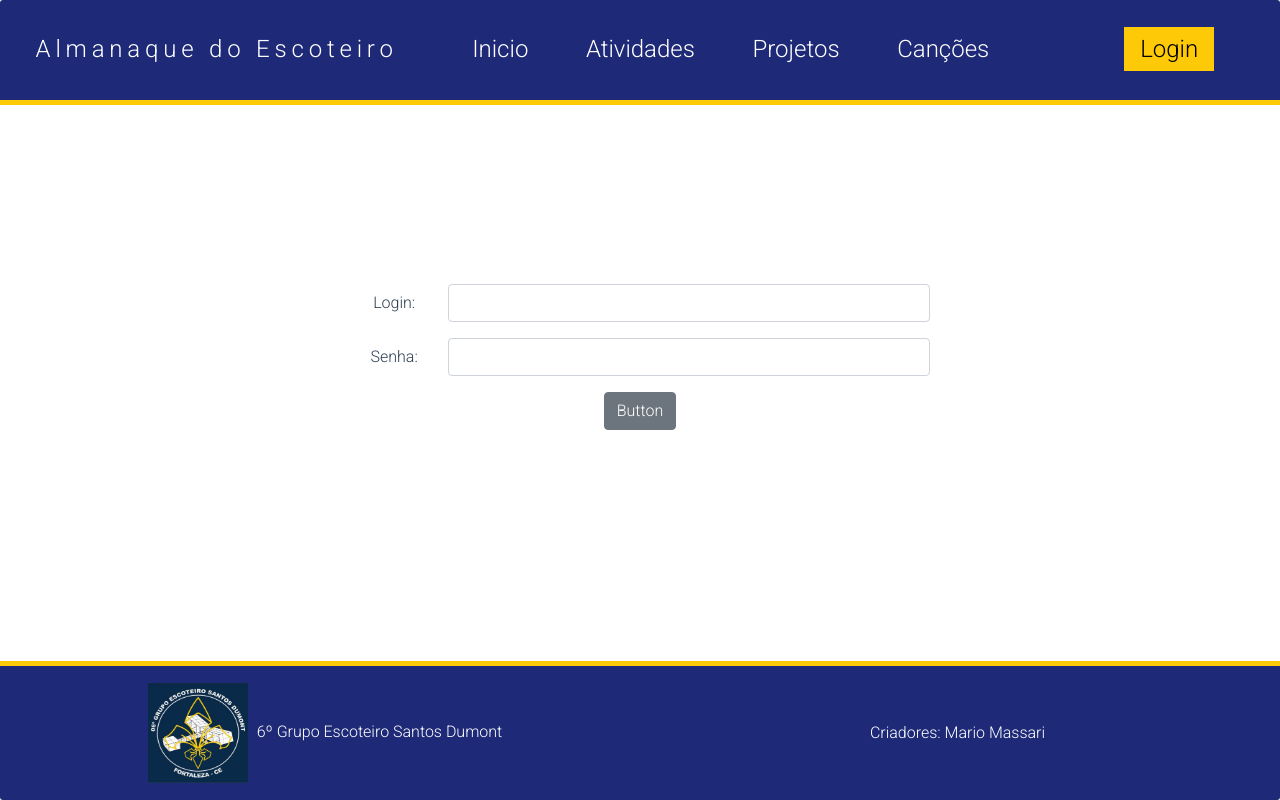
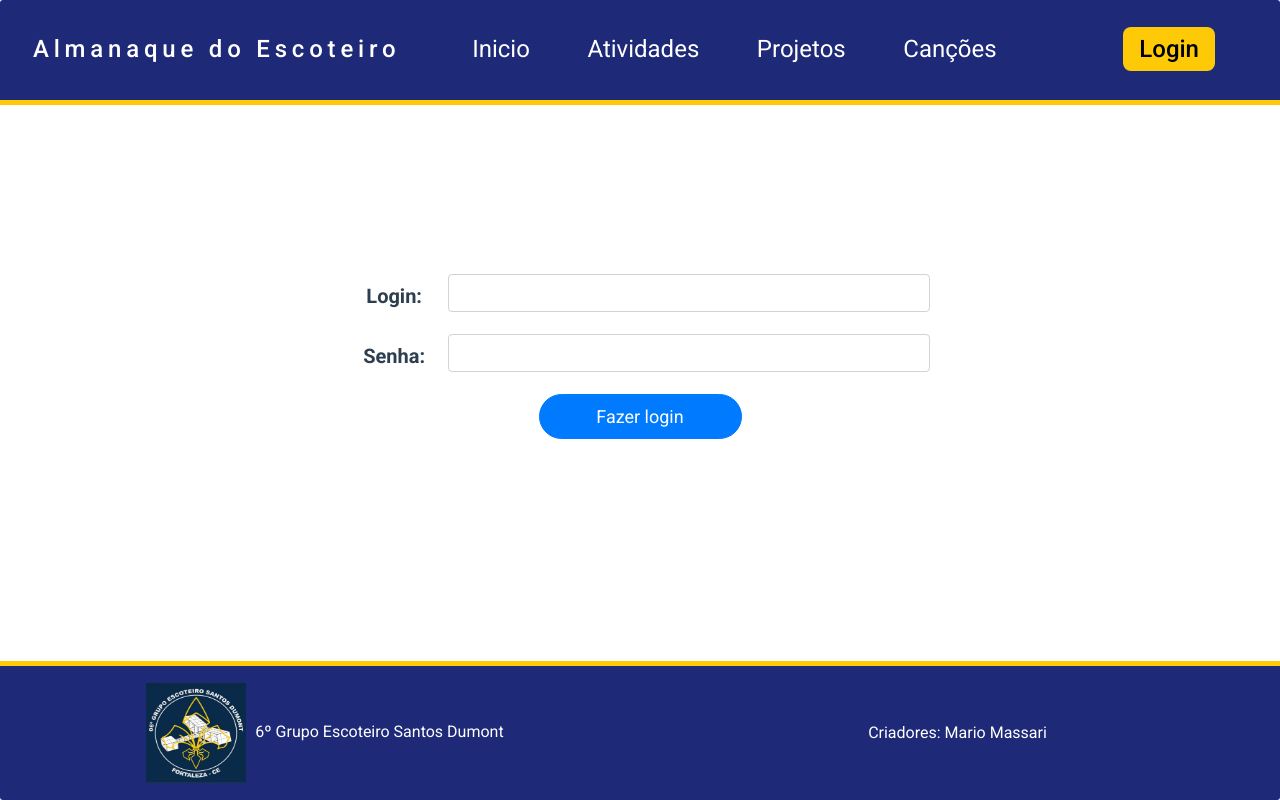
Before and after one commit to mario3920/Ibproject, a Vue app: page /login in a window 1280 px wide. Built offline with nearby package versions, Linux system fonts and the light colour scheme.

Commit message:
atualização do login e home

```diff
--- a/src/components/HeaderLayout.vue
+++ b/src/components/HeaderLayout.vue
@@ -1,7 +1,6 @@
 <template>
-  <b-card-header id="cabecalho" slot="">
+  <b-card-header id="cabecalho" slot>
     <b-row>
-
       <!-- logo space -->
       <b-col sm="4" align-self="center">
         <span id="titulo">Almanaque do Escoteiro</span>
@@ -19,9 +18,8 @@
 
       <!--login button space -->
       <b-col sm="2" align-self="center">
-          <router-link id="login" to="/login">Login</router-link>
+        <router-link id="login" to="/login">Login</router-link>
       </b-col>
-
     </b-row>
   </b-card-header>
 </template>
@@ -31,8 +29,7 @@ export default {};
 </script>
 
 <style>
-
-#cabecalho  {
+#cabecalho {
   border-bottom: 5px solid #feca08;
   color: white;
   font-size: 1.5em;
@@ -44,14 +41,13 @@ export default {};
   flex-direction: row;
 }
 
-
 #titulo {
-
   letter-spacing: 0.2em;
   font-weight: 500;
 }
 
-#navBtn, #nomeGrupo {
+#navBtn,
+#nomeGrupo {
   padding: 1em 1.2em;
   color: white;
 }
@@ -60,6 +56,8 @@ export default {};
   color: black;
   font-weight: 500;
   background-color: #feca08;
+  border: 0;
+  border-radius: 8px;
   padding: 0.5rem 1rem 0.5rem 1rem;
 }
 </style>
--- a/src/views/Home.vue
+++ b/src/views/Home.vue
@@ -1,6 +1,62 @@
 <template>
   <div class="home">
-    <p>ujasbiofdgausgbfiougbuaisdof</p>
+    <b-carousel
+      id="carousel-1"
+      v-model="slide"
+      :interval="3000"
+      controls
+      indicators
+      background="#ababab"
+      img-width="1024"
+      img-height="480"
+      style="text-shadow: 1px 1px 2px #333;"
+      @sliding-start="onSlideStart"
+      @sliding-end="onSlideEnd"
+    >
+      <!-- Text slides with image -->
+      <b-carousel-slide
+        caption="First slide"
+        text="Nulla vitae elit libero, a pharetra augue mollis interdum."
+        img-src="https://picsum.photos/1024/480/?image=52"
+      ></b-carousel-slide>
+
+      <!-- Slides with custom text -->
+      <b-carousel-slide img-src="https://picsum.photos/1024/480/?image=54">
+        <h1>Hello world!</h1>
+      </b-carousel-slide>
+
+      <!-- Slides with image only -->
+      <b-carousel-slide img-src="https://picsum.photos/1024/480/?image=58"></b-carousel-slide>
+
+      <!-- Slides with img slot -->
+      <!-- Note the classes .d-block and .img-fluid to prevent browser default image alignment -->
+      <b-carousel-slide>
+        <template v-slot:img>
+          <img
+            class="d-block img-fluid w-100"
+            width="1024"
+            height="480"
+            src="https://picsum.photos/1024/480/?image=55"
+            alt="image slot"
+          />
+        </template>
+      </b-carousel-slide>
+
+      <!-- Slide with blank fluid image to maintain slide aspect ratio -->
+      <b-carousel-slide caption="Blank Image" img-blank img-alt="Blank image">
+        <p>
+          Lorem ipsum dolor sit amet, consectetur adipiscing elit. Suspendisse eros felis, tincidunt
+          a tincidunt eget, convallis vel est. Ut pellentesque ut lacus vel interdum.
+        </p>
+      </b-carousel-slide>
+    </b-carousel>
+
+    <p class="mt-4">
+      Slide #: {{ slide }}
+      <br />
+      Sliding: {{ sliding }}
+    </p>
+
   </div>
 </template>
 
@@ -9,8 +65,20 @@
 
 export default {
   name: "Home",
-  components: {
 
-  }
-};
+  data() {
+      return {
+        slide: 0,
+        sliding: null
+      }
+    },
+    methods: {
+      onSlideStart() {
+        this.sliding = true
+      },
+      onSlideEnd() {
+        this.sliding = false
+      }
+    }
+}
 </script>
--- a/src/views/Login.vue
+++ b/src/views/Login.vue
@@ -20,16 +20,22 @@
       <b-col sm="6" align-self="center">
         <b-form-group>
           <!-- user input space -->
-          <b-form-group label-cols="2" label="Login:" label-for="user">
+          <b-form-group label-cols="2" label="Login:" label-for="user" class="txtLogin">
             <b-form-input class id="user"></b-form-input>
           </b-form-group>
 
           <!-- password input space -->
-          <b-form-group label-cols="2" label="Senha:" label-for="Password">
+          <b-form-group label-cols="2" label="Senha:" label-for="Password" class="txtLogin">
             <b-form-input type="Password" id="Pass"></b-form-input>
           </b-form-group>
 
-          <b-button id="btnLogin" @click="mostrarAlerta">Button</b-button>
+          <b-button
+            pill
+            variant="primary"
+            id="btnLogin"
+            @click="mostrarAlerta"
+            class="button-login"
+          >Fazer login </b-button>
         </b-form-group>
       </b-col>
 
@@ -62,7 +68,9 @@ export default {
 
 
 <style lang="scss">
-.login-container{
+@import url("https://fonts.googleapis.com/css2?family=Roboto:wght@400;500;700&display=swap");
+
+.login-container {
   width: 100%;
   max-width: 1220px;
   height: 65vh;
@@ -72,4 +80,16 @@ export default {
   align-items: center;
   justify-content: space-between;
 }
+.button-login {
+  width: 35%;
+  height: 45px;
+  text-align: center;
+  text-decoration: none;
+  font-size: 18px;
+  font-weight: 400;
+}
+.txtLogin {
+  font-size: 20px;
+  font-weight: 700;
+}
 </style>
```
